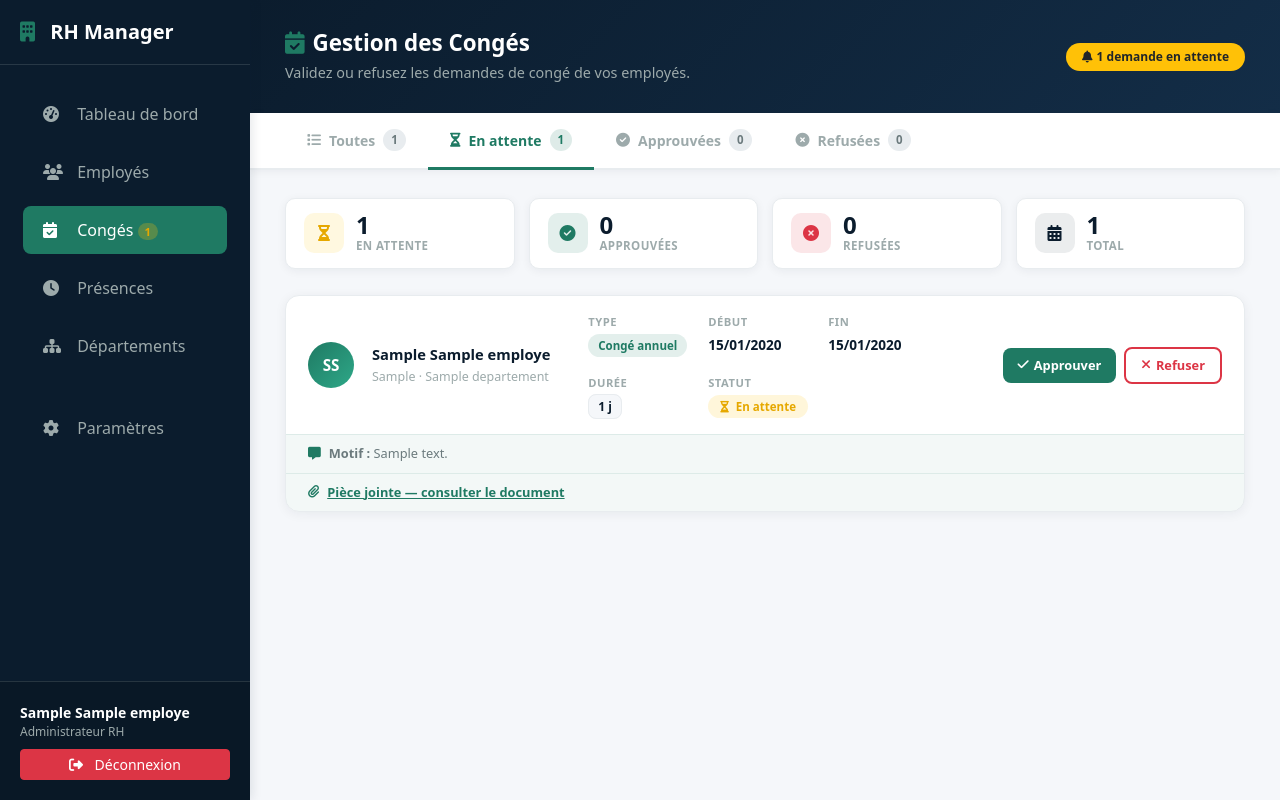
After one commit to marie-Goretti/RH_PROJECT, a Django app: page /conges/gestion/ in a window 1280 px wide. The commit adds this page. Run offline with Django 5.2, Linux system fonts and the light colour scheme; a user stored in the database is signed in; tables that the repository leaves empty hold one stand-in row (values such as "Sample post").

Commit message:
conge_rh

```diff
--- a/gestion_rh/settings.py
+++ b/gestion_rh/settings.py
@@ -63,6 +63,7 @@ TEMPLATES = [
                 'django.template.context_processors.request',
                 'django.contrib.auth.context_processors.auth',
                 'django.contrib.messages.context_processors.messages',
+                'personnel.context_processors.conges_count',
             ],
         },
     },
--- /dev/null
+++ b/personnel/context_processors.py
@@ -0,0 +1,10 @@
+from .models import Conge
+
+def conges_count(request):
+    """Injecte le nombre de congés en attente dans tous les templates."""
+    if request.user.is_authenticated and hasattr(request.user, 'employe'):
+        if request.user.employe.role == 'admin_rh':
+            return {
+                'conges_en_attente_count': Conge.objects.filter(statut='en_attente').count()
+            }
+    return {'conges_en_attente_count': 0}
--- a/personnel/templates/personnel/base.html
+++ b/personnel/templates/personnel/base.html
@@ -373,10 +373,23 @@
             {% endif %}
 
             <li class="nav-item">
+                {% if user.employe.role == 'admin_rh' %}
+                <a class="nav-link {% if 'conge' in request.resolver_match.url_name %}active{% endif %}"
+                   href="{% url 'gestion_conges' %}">
+                    <i class="fas fa-calendar-check"></i> Congés
+                    {% if conges_en_attente_count > 0 %}
+                    <span class="ms-auto badge"
+                          style="background:rgba(255,193,7,0.25);color:#e6a800;font-size:0.7rem;padding:3px 7px;border-radius:12px;">
+                        {{ conges_en_attente_count }}
+                    </span>
+                    {% endif %}
+                </a>
+                {% else %}
                 <a class="nav-link {% if 'conge' in request.resolver_match.url_name %}active{% endif %}"
                    href="{% url 'demande_conge' %}">
                     <i class="fas fa-calendar-check"></i> Congés
                 </a>
+                {% endif %}
             </li>
 
             <li class="nav-item">
--- /dev/null
+++ b/personnel/templates/personnel/gestion_conges.html
@@ -0,0 +1,410 @@
+{% extends 'personnel/base.html' %}
+{% load static %}
+
+{% block title %}Gestion des Congés - RH Manager{% endblock %}
+
+{% block extra_css %}
+<style>
+    .page-header {
+        background: linear-gradient(135deg, var(--navy-blue) 0%, #132d47 100%);
+        padding: 30px 35px;
+        color: white;
+    }
+    .page-header h4 { font-weight: 700; margin: 0; font-size: 1.4rem; }
+    .page-header p  { color: var(--cool-gray); margin: 5px 0 0; font-size: 0.9rem; }
+
+    /* ── Onglets filtres ── */
+    .filter-tabs {
+        background: white;
+        padding: 0 35px;
+        display: flex;
+        border-bottom: 2px solid var(--gray-light);
+        box-shadow: 0 2px 8px rgba(11,28,45,0.05);
+    }
+    .filter-tab {
+        padding: 16px 22px;
+        font-weight: 600;
+        font-size: 0.875rem;
+        color: var(--cool-gray);
+        cursor: pointer;
+        border-bottom: 3px solid transparent;
+        margin-bottom: -2px;
+        transition: all 0.25s ease;
+        display: flex;
+        align-items: center;
+        gap: 8px;
+        text-decoration: none;
+    }
+    .filter-tab:hover { color: var(--navy-blue); }
+    .filter-tab.active { color: var(--emerald-green); border-bottom-color: var(--emerald-green); }
+    .filter-tab .tab-count {
+        background: var(--gray-light);
+        color: var(--gray-dark);
+        border-radius: 20px;
+        padding: 2px 8px;
+        font-size: 0.72rem;
+        font-weight: 700;
+    }
+    .filter-tab.active .tab-count {
+        background: rgba(31,122,99,0.15);
+        color: var(--emerald-green);
+    }
+
+    /* ── Stats ── */
+    .content-area { padding: 28px 35px; }
+    .stats-row { display: flex; gap: 14px; margin-bottom: 26px; flex-wrap: wrap; }
+    .stat-pill {
+        background: white;
+        border-radius: 10px;
+        padding: 14px 18px;
+        box-shadow: 0 2px 10px rgba(11,28,45,0.06);
+        border: 1px solid var(--gray-light);
+        display: flex;
+        align-items: center;
+        gap: 12px;
+        flex: 1;
+        min-width: 140px;
+    }
+    .stat-icon {
+        width: 40px; height: 40px;
+        border-radius: 10px;
+        display: flex; align-items: center; justify-content: center;
+        font-size: 1rem; flex-shrink: 0;
+    }
+    .stat-num { font-size: 1.5rem; font-weight: 800; color: var(--navy-blue); line-height: 1; }
+    .stat-lbl { font-size: 0.72rem; color: var(--cool-gray); font-weight: 600; text-transform: uppercase; letter-spacing: 0.4px; }
+
+    /* ── Carte congé ── */
+    .conge-card {
+        background: white;
+        border-radius: 14px;
+        box-shadow: 0 2px 12px rgba(11,28,45,0.06);
+        border: 1px solid var(--gray-light);
+        margin-bottom: 14px;
+        transition: box-shadow 0.25s, transform 0.25s;
+        overflow: hidden;
+    }
+    .conge-card:hover { box-shadow: 0 6px 24px rgba(11,28,45,0.11); transform: translateY(-2px); }
+    .conge-card-body {
+        padding: 18px 22px;
+        display: flex;
+        align-items: center;
+        gap: 18px;
+        flex-wrap: wrap;
+    }
+
+    .avatar-circle {
+        width: 46px; height: 46px;
+        border-radius: 50%;
+        background: linear-gradient(135deg, var(--emerald-green), #2ea888);
+        display: flex; align-items: center; justify-content: center;
+        color: white; font-weight: 700; font-size: 0.95rem; flex-shrink: 0;
+    }
+
+    .employe-info { flex: 1; min-width: 160px; }
+    .employe-info .nom { font-weight: 700; color: var(--navy-blue); font-size: 0.92rem; margin-bottom: 3px; }
+    .employe-info .poste { color: var(--cool-gray); font-size: 0.78rem; }
+
+    .conge-details { display: flex; gap: 20px; flex-wrap: wrap; flex: 2; }
+    .detail-item { min-width: 100px; }
+    .detail-label { font-size: 0.7rem; font-weight: 700; text-transform: uppercase; letter-spacing: 0.5px; color: var(--cool-gray); margin-bottom: 4px; }
+    .detail-value { font-size: 0.85rem; font-weight: 600; color: var(--navy-blue); }
+
+    /* Badges */
+    .badge-type { padding: 4px 10px; border-radius: 20px; font-size: 0.72rem; font-weight: 700; }
+    .badge-annuel     { background: rgba(31,122,99,0.12);  color: var(--emerald-green); }
+    .badge-maladie    { background: rgba(220,53,69,0.10);  color: #dc3545; }
+    .badge-exceptionnel { background: rgba(255,152,0,0.12); color: #FF9800; }
+    .badge-sans_solde { background: rgba(108,117,125,0.12); color: #6c757d; }
+
+    .badge-statut { padding: 4px 12px; border-radius: 20px; font-size: 0.72rem; font-weight: 700; white-space: nowrap; }
+    .badge-en_attente { background: rgba(255,193,7,0.15); color: #e6a800; }
+    .badge-approuve   { background: rgba(31,122,99,0.15);  color: var(--emerald-green); }
+    .badge-refuse     { background: rgba(220,53,69,0.13);  color: #dc3545; }
+    .badge-annule     { background: rgba(108,117,125,0.12);color: #6c757d; }
+
+    .duree-badge {
+        background: var(--soft-white);
+        border: 1px solid var(--gray-light);
+        border-radius: 8px; padding: 3px 9px;
+        font-size: 0.75rem; font-weight: 700; color: var(--navy-blue);
+    }
+
+    /* Boutons action */
+    .actions-group { display: flex; gap: 8px; align-items: center; flex-shrink: 0; }
+    .btn-approve {
+        background: var(--emerald-green); border: none; color: white;
+        padding: 8px 15px; border-radius: 8px; font-size: 0.8rem; font-weight: 600;
+        cursor: pointer; transition: all 0.2s; display: flex; align-items: center; gap: 5px;
+    }
+    .btn-approve:hover { background: #178a6e; transform: translateY(-1px); box-shadow: 0 4px 12px rgba(31,122,99,0.3); }
+    .btn-refuse {
+        background: white; border: 2px solid #dc3545; color: #dc3545;
+        padding: 7px 15px; border-radius: 8px; font-size: 0.8rem; font-weight: 600;
+        cursor: pointer; transition: all 0.2s; display: flex; align-items: center; gap: 5px;
+    }
+    .btn-refuse:hover { background: #dc3545; color: white; transform: translateY(-1px); }
+
+    /* Justificatif */
+    .justificatif-strip {
+        background: rgba(31,122,99,0.05);
+        border-top: 1px solid rgba(31,122,99,0.1);
+        padding: 9px 22px; font-size: 0.8rem; color: var(--gray-dark);
+        display: flex; align-items: center; gap: 8px;
+    }
+    .justificatif-strip i { color: var(--emerald-green); }
+
+    /* Commentaire de refus affiché */
+    .refus-strip {
+        background: rgba(220,53,69,0.05);
+        border-top: 1px solid rgba(220,53,69,0.1);
+        padding: 9px 22px; font-size: 0.8rem; color: #dc3545;
+        display: flex; align-items: center; gap: 8px;
+    }
+
+    /* État vide */
+    .empty-state { text-align: center; padding: 70px 20px; color: var(--cool-gray); }
+    .empty-state i { font-size: 3.5rem; opacity: 0.25; display: block; margin-bottom: 14px; }
+    .empty-state h6 { font-weight: 700; color: var(--navy-blue); margin-bottom: 6px; }
+
+    /* Modal */
+    .modal-header-custom { background: var(--navy-blue); color: white; border-radius: 12px 12px 0 0; }
+    .modal-header-custom .btn-close { filter: invert(1); }
+</style>
+{% endblock %}
+
+{% block content %}
+
+<!-- En-tête -->
+<div class="page-header">
+    <div class="d-flex justify-content-between align-items-start flex-wrap gap-3">
+        <div>
+            <h4><i class="fas fa-calendar-check me-2" style="color:var(--emerald-green);"></i>Gestion des Congés</h4>
+            <p>Validez ou refusez les demandes de congé de vos employés.</p>
+        </div>
+        {% if nb_en_attente > 0 %}
+        <span class="badge bg-warning text-dark fw-bold px-3 py-2 rounded-pill align-self-center">
+            <i class="fas fa-bell me-1"></i>{{ nb_en_attente }} demande{{ nb_en_attente|pluralize }} en attente
+        </span>
+        {% endif %}
+    </div>
+</div>
+
+<!-- Onglets filtres -->
+<div class="filter-tabs">
+    <a href="?statut=tous" class="filter-tab {% if statut_actif == 'tous' %}active{% endif %}">
+        <i class="fas fa-list"></i> Toutes <span class="tab-count">{{ total }}</span>
+    </a>
+    <a href="?statut=en_attente" class="filter-tab {% if statut_actif == 'en_attente' %}active{% endif %}">
+        <i class="fas fa-hourglass-half"></i> En attente <span class="tab-count">{{ nb_en_attente }}</span>
+    </a>
+    <a href="?statut=approuve" class="filter-tab {% if statut_actif == 'approuve' %}active{% endif %}">
+        <i class="fas fa-check-circle"></i> Approuvées <span class="tab-count">{{ nb_approuve }}</span>
+    </a>
+    <a href="?statut=refuse" class="filter-tab {% if statut_actif == 'refuse' %}active{% endif %}">
+        <i class="fas fa-times-circle"></i> Refusées <span class="tab-count">{{ nb_refuse }}</span>
+    </a>
+</div>
+
+<!-- Contenu -->
+<div class="content-area">
+
+    <!-- Stats rapides -->
+    <div class="stats-row">
+        <div class="stat-pill">
+            <div class="stat-icon" style="background:rgba(255,193,7,0.12);">
+                <i class="fas fa-hourglass-half" style="color:#e6a800;"></i>
+            </div>
+            <div><div class="stat-num">{{ nb_en_attente }}</div><div class="stat-lbl">En attente</div></div>
+        </div>
+        <div class="stat-pill">
+            <div class="stat-icon" style="background:rgba(31,122,99,0.12);">
+                <i class="fas fa-check-circle" style="color:var(--emerald-green);"></i>
+            </div>
+            <div><div class="stat-num">{{ nb_approuve }}</div><div class="stat-lbl">Approuvées</div></div>
+        </div>
+        <div class="stat-pill">
+            <div class="stat-icon" style="background:rgba(220,53,69,0.12);">
+                <i class="fas fa-times-circle" style="color:#dc3545;"></i>
+            </div>
+            <div><div class="stat-num">{{ nb_refuse }}</div><div class="stat-lbl">Refusées</div></div>
+        </div>
+        <div class="stat-pill">
+            <div class="stat-icon" style="background:rgba(11,28,45,0.08);">
+                <i class="fas fa-calendar-alt" style="color:var(--navy-blue);"></i>
+            </div>
+            <div><div class="stat-num">{{ total }}</div><div class="stat-lbl">Total</div></div>
+        </div>
+    </div>
+
+    <!-- Liste -->
+    {% if conges %}
+        {% for conge in conges %}
+        <div class="conge-card animate-fade-in">
+            <div class="conge-card-body">
+
+                <!-- Avatar -->
+                <div class="avatar-circle">
+                    {{ conge.employe.prenom|first|upper }}{{ conge.employe.nom|first|upper }}
+                </div>
+
+                <!-- Infos employé -->
+                <div class="employe-info">
+                    <div class="nom">{{ conge.employe.prenom }} {{ conge.employe.nom }}</div>
+                    <div class="poste">{{ conge.employe.poste }}{% if conge.employe.departement %} · {{ conge.employe.departement }}{% endif %}</div>
+                </div>
+
+                <!-- Détails -->
+                <div class="conge-details">
+                    <div class="detail-item">
+                        <div class="detail-label">Type</div>
+                        <div class="detail-value">
+                            <span class="badge-type badge-{{ conge.type_conge }}">{{ conge.get_type_conge_display }}</span>
+                        </div>
+                    </div>
+                    <div class="detail-item">
+                        <div class="detail-label">Début</div>
+                        <div class="detail-value">{{ conge.date_debut|date:"d/m/Y" }}</div>
+                    </div>
+                    <div class="detail-item">
+                        <div class="detail-label">Fin</div>
+                        <div class="detail-value">{{ conge.date_fin|date:"d/m/Y" }}</div>
+                    </div>
+                    <div class="detail-item">
+                        <div class="detail-label">Durée</div>
+                        <div class="detail-value">
+                            <span class="duree-badge">{{ conge.nb_jours }} j</span>
+                        </div>
+                    </div>
+                    <div class="detail-item">
+                        <div class="detail-label">Statut</div>
+                        <div class="detail-value">
+                            <span class="badge-statut badge-{{ conge.statut }}">
+                                {% if conge.statut == 'en_attente' %}<i class="fas fa-hourglass-half me-1"></i>
+                                {% elif conge.statut == 'approuve' %}<i class="fas fa-check me-1"></i>
+                                {% elif conge.statut == 'refuse' %}<i class="fas fa-times me-1"></i>
+                                {% elif conge.statut == 'annule' %}<i class="fas fa-ban me-1"></i>{% endif %}
+                                {{ conge.get_statut_display }}
+                            </span>
+                        </div>
+                    </div>
+                </div>
+
+                <!-- Actions -->
+                <div class="actions-group">
+                    {% if conge.statut == 'en_attente' %}
+                    <form method="POST" action="{% url 'conge_action' conge.pk 'approuver' %}" style="display:inline;">
+                        {% csrf_token %}
+                        <button type="submit" class="btn-approve"
+                            onclick="return confirm('Approuver le congé de {{ conge.employe.prenom }} {{ conge.employe.nom }} ?')">
+                            <i class="fas fa-check"></i> Approuver
+                        </button>
+                    </form>
+                    <button class="btn-refuse" data-bs-toggle="modal" data-bs-target="#modalRefus{{ conge.pk }}">
+                        <i class="fas fa-times"></i> Refuser
+                    </button>
+                    {% else %}
+                    <span class="text-muted small fst-italic" style="font-size:0.78rem;">Traité</span>
+                    {% endif %}
+                </div>
+            </div>
+
+            <!-- Justificatif texte -->
+            {% if conge.justificatif_texte %}
+            <div class="justificatif-strip">
+                <i class="fas fa-comment-alt"></i>
+                <span><strong>Motif :</strong> {{ conge.justificatif_texte|truncatechars:150 }}</span>
+            </div>
+            {% endif %}
+
+            <!-- Fichier joint -->
+            {% if conge.justificatif_fichier %}
+            <div class="justificatif-strip">
+                <i class="fas fa-paperclip"></i>
+                <a href="{{ conge.justificatif_fichier.url }}" target="_blank" style="color:var(--emerald-green); font-weight:600;">
+                    Pièce jointe — consulter le document
+                </a>
+            </div>
+            {% endif %}
+
+            <!-- Commentaire de refus -->
+            {% if conge.statut == 'refuse' and conge.commentaire %}
+            <div class="refus-strip">
+                <i class="fas fa-exclamation-circle"></i>
+                <span><strong>Motif du refus :</strong> {{ conge.commentaire }}</span>
+            </div>
+            {% endif %}
+        </div>
+
+        <!-- Modal refus -->
+        {% if conge.statut == 'en_attente' %}
+        <div class="modal fade" id="modalRefus{{ conge.pk }}" tabindex="-1" aria-hidden="true">
+            <div class="modal-dialog modal-dialog-centered">
+                <div class="modal-content" style="border-radius:14px; overflow:hidden; border:none; box-shadow:0 20px 60px rgba(11,28,45,0.2);">
+                    <div class="modal-header modal-header-custom p-4">
+                        <h6 class="modal-title fw-bold mb-0">
+                            <i class="fas fa-times-circle me-2"></i>Refuser la demande de congé
+                        </h6>
+                        <button type="button" class="btn-close" data-bs-dismiss="modal"></button>
+                    </div>
+                    <form method="POST" action="{% url 'conge_action' conge.pk 'refuser' %}">
+                        {% csrf_token %}
+                        <div class="modal-body p-4">
+                            <!-- Résumé -->
+                            <div class="p-3 rounded-3 mb-3" style="background:var(--soft-white); border:1px solid var(--gray-light);">
+                                <div class="d-flex align-items-center gap-3">
+                                    <div class="avatar-circle" style="width:38px;height:38px;font-size:0.85rem;">
+                                        {{ conge.employe.prenom|first|upper }}{{ conge.employe.nom|first|upper }}
+                                    </div>
+                                    <div>
+                                        <div class="fw-bold" style="color:var(--navy-blue);font-size:0.9rem;">
+                                            {{ conge.employe.prenom }} {{ conge.employe.nom }}
+                                        </div>
+                                        <div style="font-size:0.78rem; color:var(--cool-gray);">
+                                            {{ conge.get_type_conge_display }} · {{ conge.date_debut|date:"d/m/Y" }} → {{ conge.date_fin|date:"d/m/Y" }} · <strong>{{ conge.nb_jours }} j</strong>
+                                        </div>
+                                    </div>
+                                </div>
+                            </div>
+                            <div class="mb-1">
+                                <label class="form-label fw-bold" style="color:var(--navy-blue); font-size:0.875rem;">
+                                    Motif du refus <span class="text-danger">*</span>
+                                </label>
+                                <textarea name="commentaire" class="form-control" rows="3"
+                                    placeholder="Expliquez la raison du refus à l'employé..."
+                                    required
+                                    style="border:2px solid var(--gray-light); border-radius:8px; font-size:0.875rem; resize:none;"></textarea>
+                                <div class="form-text">Ce motif sera visible par l'employé.</div>
+                            </div>
+                        </div>
+                        <div class="modal-footer" style="border-top:1px solid var(--gray-light); padding:14px 22px; gap:10px;">
+                            <button type="button" class="btn btn-light fw-semibold" data-bs-dismiss="modal" style="border-radius:8px;">
+                                Annuler
+                            </button>
+                            <button type="submit" class="btn btn-danger fw-bold" style="border-radius:8px;">
+                                <i class="fas fa-times me-1"></i> Confirmer le refus
+                            </button>
+                        </div>
+                    </form>
+                </div>
+            </div>
+        </div>
+        {% endif %}
+
+        {% endfor %}
+
+    {% else %}
+    <div class="empty-state">
+        <i class="fas fa-calendar-times"></i>
+        <h6>Aucune demande trouvée</h6>
+        <p style="font-size:0.875rem;">
+            {% if statut_actif == 'en_attente' %}Aucune demande en attente de validation.
+            {% elif statut_actif == 'approuve' %}Aucune demande approuvée pour le moment.
+            {% elif statut_actif == 'refuse' %}Aucune demande refusée.
+            {% else %}Aucune demande de congé enregistrée.{% endif %}
+        </p>
+    </div>
+    {% endif %}
+
+</div>
+{% endblock %}
--- a/personnel/urls.py
+++ b/personnel/urls.py
@@ -10,7 +10,10 @@ urlpatterns = [
     path('dashboard/employe/', views.dashboard_employe, name='dashboard_employe'),
     path('dashboard/rh/', views.dashboard, name='dashboard'),
 
-    path('conges/demander/', views.demande_conge, name='demande_conge'),
+    path('conges/demander/',  views.demande_conge,   name='demande_conge'),
+    path('conges/gestion/',   views.gestion_conges,  name='gestion_conges'),
+    path('conges/<int:pk>/action/<str:action>/', views.conge_action, name='conge_action'),
+
     #path('conges/historique/', views.historique_conges, name='historique_conges'),  # optionnel
     path('presence/marquer/', views.marquer_presence, name='marquer_presence'),
 
--- a/personnel/views.py
+++ b/personnel/views.py
@@ -535,3 +535,88 @@ def employe_delete(request, pk):
         return redirect('employes_list')
 
     return render(request, 'personnel/employe_confirm_delete.html', {'employe': employe})
+
+
+
+
+@login_required
+@user_passes_test(is_admin_rh)
+def gestion_conges(request):
+    """
+    Vue RH : liste toutes les demandes de congé avec filtres par statut.
+    Remplace demande_conge() pour les admins RH.
+    """
+    statut_actif = request.GET.get('statut', 'en_attente')
+
+    # Base queryset avec les relations
+    conges_qs = Conge.objects.select_related(
+        'employe', 'employe__departement'
+    ).order_by('-date_debut')
+
+    # Compteurs globaux (avant filtre)
+    nb_en_attente = conges_qs.filter(statut='en_attente').count()
+    nb_approuve   = conges_qs.filter(statut='approuve').count()
+    nb_refuse     = conges_qs.filter(statut='refuse').count()
+    total         = conges_qs.count()
+
+    # Filtre selon l'onglet actif
+    if statut_actif != 'tous':
+        conges_qs = conges_qs.filter(statut=statut_actif)
+
+    # Injecter le nombre de jours sur chaque objet (sans modifier le modèle)
+    for conge in conges_qs:
+        conge.nb_jours = (conge.date_fin - conge.date_debut).days + 1
+
+    context = {
+        'conges':        conges_qs,
+        'statut_actif':  statut_actif,
+        'nb_en_attente': nb_en_attente,
+        'nb_approuve':   nb_approuve,
+        'nb_refuse':     nb_refuse,
+        'total':         total,
+        'employe':       request.user.employe,   # pour la sidebar
+    }
+    return render(request, 'personnel/gestion_conges.html', context)
+
+
+@login_required
+@user_passes_test(is_admin_rh)
+def conge_action(request, pk, action):
+    """
+    Endpoint POST : approuver ou refuser un congé.
+    action ∈ {'approuver', 'refuser'}
+    """
+    if request.method != 'POST':
+        return redirect('gestion_conges')
+
+    conge = get_object_or_404(Conge, pk=pk)
+
+    if conge.statut != 'en_attente':
+        messages.warning(request, 'Cette demande a déjà été traitée.')
+        return redirect('gestion_conges')
+
+    if action == 'approuver':
+        conge.statut = 'approuve'
+        conge.commentaire = ''
+        conge.save()
+        messages.success(
+            request,
+            f'Congé de {conge.employe.prenom} {conge.employe.nom} approuvé avec succès !'
+        )
+
+    elif action == 'refuser':
+        commentaire = request.POST.get('commentaire', '').strip()
+        if not commentaire:
+            messages.error(request, 'Veuillez saisir un motif de refus.')
+            return redirect(f'{request.META.get("HTTP_REFERER", "/conges/gestion/")}')
+        conge.statut     = 'refuse'
+        conge.commentaire = commentaire
+        conge.save()
+        messages.success(
+            request,
+            f'Congé de {conge.employe.prenom} {conge.employe.nom} refusé.'
+        )
+
+    # Rester sur l'onglet actif
+    statut_qs = request.POST.get('statut_actif', 'en_attente')
+    return redirect(f'/conges/gestion/?statut={statut_qs}')
```
